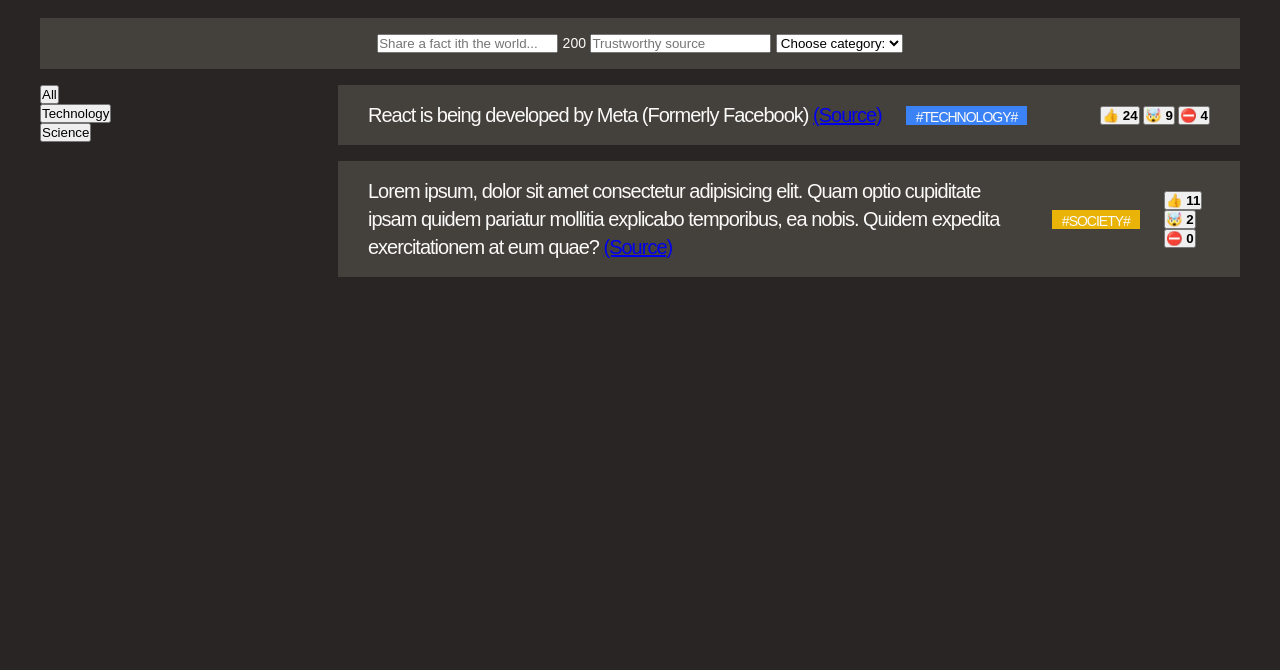
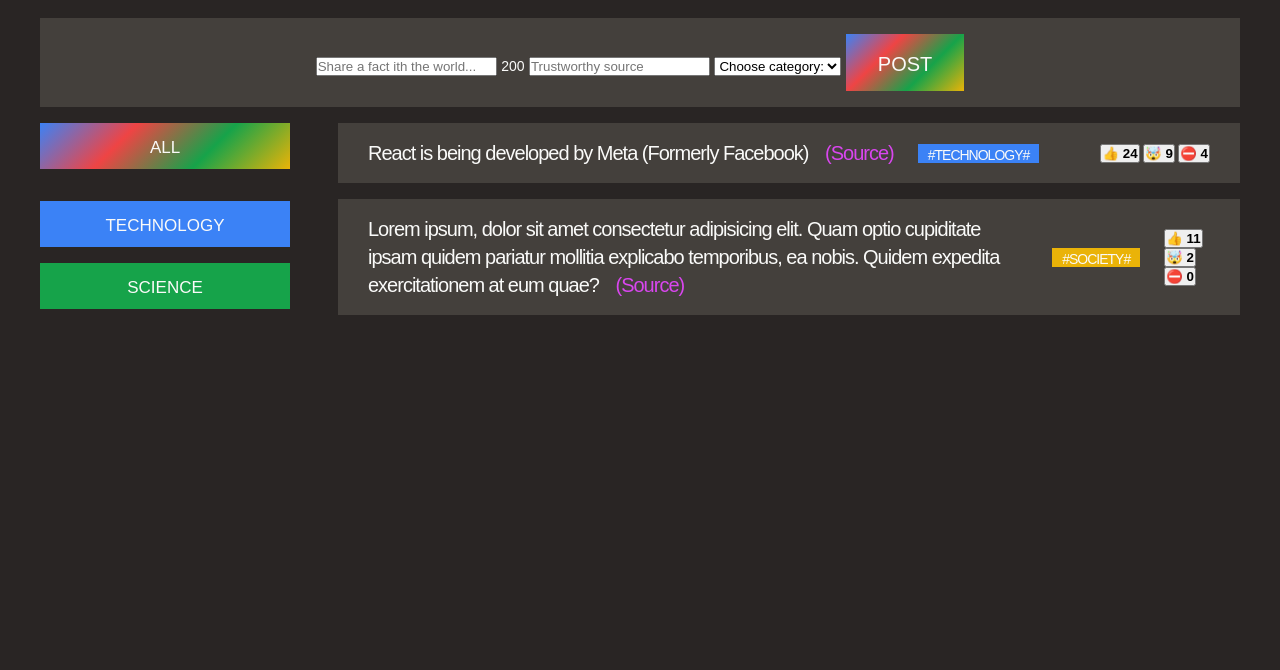
Before and after one commit to brianmbe/Fullstack-app-in-a-wkend, a plain HTML site: page index.html in a window 1280 px wide. Shown: the part 130-800 px from the top of the page. Drawn offline with Linux system fonts and the light colour scheme; a web font is replaced by a local one.

Commit message:
implementing btn colouring

```diff
--- a/index.html
+++ b/index.html
@@ -13,7 +13,7 @@
           <img src="./logo.png" alt="Logo" width="68" height="68" />
           <h1 class="title">Today I Learned</h1>
         </div>
-        <button>Share a fact</button>
+        <button class="btn btn-large">Share a fact</button>
       </header>
 
       <form action="" class="card fact-form">
@@ -26,19 +26,30 @@
           <option value="science">Science</option>
           <option value="finance">Finance</option>
         </select>
+        <button class="btn btn-large">Post</button>
       </form>
 
       <main class="main">
         <aside>
           <ul>
-            <li>
-              <button>All</button>
+            <li class="category">
+              <button class="btn btn-all-categories">All</button>
             </li>
-            <li>
-              <button>Technology</button>
+            <li class="category">
+              <button
+                class="btn btn-category"
+                style="background-color: #3b82f6"
+              >
+                Technology
+              </button>
             </li>
-            <li>
-              <button>Science</button>
+            <li class="category">
+              <button
+                class="btn btn-category"
+                style="background-color: #16a34a"
+              >
+                Science
+              </button>
             </li>
           </ul>
         </aside>
@@ -46,7 +57,12 @@
           <li class="fact">
             <p>
               React is being developed by Meta (Formerly Facebook)
-              <a href="https://opensource.fb.com/" target="_blank">(Source)</a>
+              <a
+                href="https://opensource.fb.com/"
+                class="source"
+                target="_blank"
+                >(Source)</a
+              >
             </p>
             <span class="tag" style="background-color: #3b82f6"
               >#Technology#</span
@@ -64,6 +80,7 @@
               temporibus, ea nobis. Quidem expedita exercitationem at eum quae?
               <a
                 href="https://www.mother.ly/parenting/millennial-dads-spend-more-time-with-their-kids"
+                class="source"
                 target="_blank"
                 >(Source)</a
               >
--- a/styles.css
+++ b/styles.css
@@ -34,7 +34,6 @@ body {
 }
 
 .logo img {
-  height: ;
 }
 
 /* Main Layout*/
@@ -48,6 +47,10 @@ body {
   margin-bottom: 40px;
   padding: 16px 40px;
   text-align: center;
+}
+
+.category {
+  margin-bottom: 16px;
 }
 
 .title {
@@ -92,6 +95,50 @@ p {
   line-height: 1.4;
 }
 
+.source:link,
+.source:visited {
+  color: #d946ef;
+  text-decoration: none;
+  margin-left: 12px;
+  transition: 0.3s;
+}
+
+.source:hover,
+.source:active {
+  color: #3b82f6;
+}
+
+.btn {
+  border: none;
+  font-family: "Coiny", sans-serif;
+  color: inherit;
+  line-height: 1;
+  text-transform: uppercase;
+  font-size: 17px;
+  padding: 16px 0 13px;
+  background-image: linear-gradient(135deg, #3b82f6, #ef4444, #16a34a, #eab308);
+  transition: 0.3s;
+}
+
+.btn:hover {
+  transform: scale(110%) rotate(-2deg);
+}
+
+.btn-large {
+  font-size: 20px;
+  padding: 20px 32px 17px;
+}
+
+.btn-all-categories {
+  margin-bottom: 16px;
+  width: 100%;
+}
+
+.btn-category {
+  width: 100%;
+  background-image: none;
+}
+
 span {
   text-transform: uppercase;
   font-size: 14px;
```
